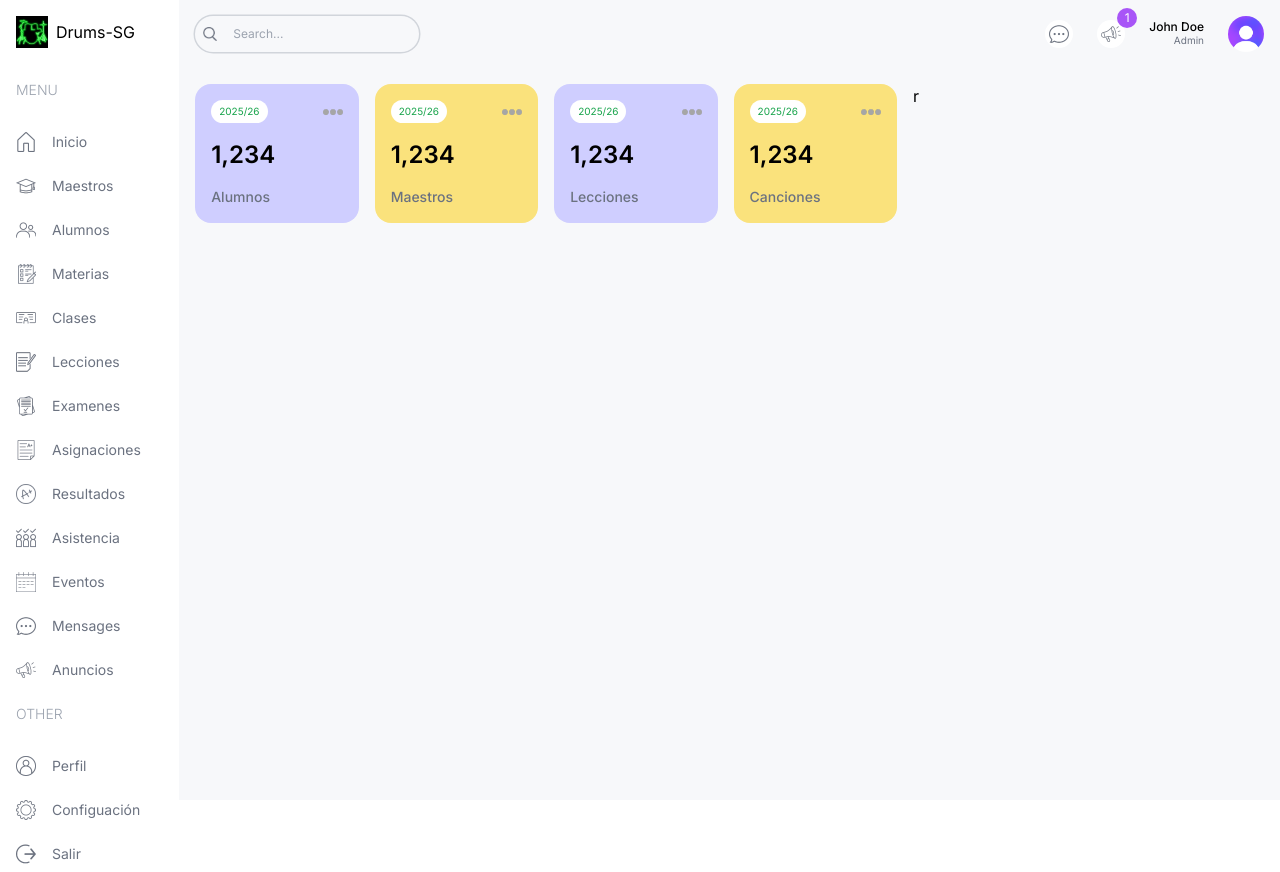
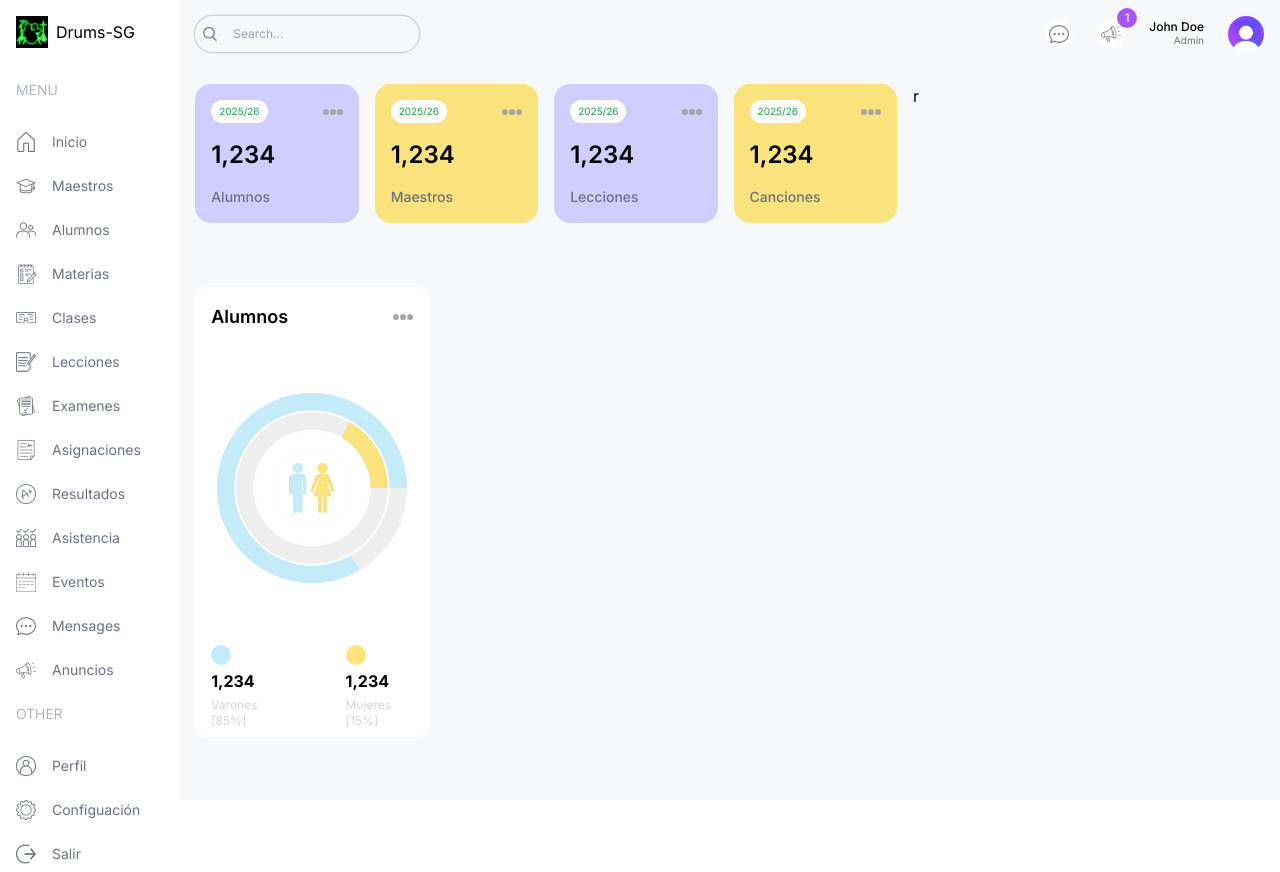
Before and after one commit to sgbateria-spec/drums-SG, a Next.js app: page /admin in a window 1280 px wide. Built offline with nearby package versions, Linux system fonts and the light colour scheme.

Commit message:
Instalamos recharts, creamos el primer gráfico de la página Admin, se mide el porcentaje de alumnos varones y mujeres, para esto creamos el archivo components/CountChart.tsx

```diff
--- a/package.json
+++ b/package.json
@@ -11,7 +11,8 @@
   "dependencies": {
     "next": "^14.2.33",
     "react": "^18",
-    "react-dom": "^18"
+    "react-dom": "^18",
+    "recharts": "^3.4.1"
   },
   "devDependencies": {
     "@types/node": "^20",
--- a/src/app/(dashboard)/admin/page.tsx
+++ b/src/app/(dashboard)/admin/page.tsx
@@ -1,10 +1,11 @@
+import CountChart from "@/components/CountChart"
 import UserCard from "@/components/UserCard"
 
 const AdminPage = () => {
     return (
         <div className="p-4 flex  gap-4 flex-col md:flex-row">
             {/* LEFT */}
-            <div className="w-full lg:w-2/3">
+            <div className="w-full lg:w-2/3 flex flex-col gap-8">
                 {/* USER CARDS */}
                 <div className="flex gap-4 justify-between flex-wrap">
                     <UserCard type="alumnos"/>
@@ -12,6 +13,16 @@
                     <UserCard type="lecciones"/>
                     <UserCard type="canciones"/>
                 </div>
+                {/* MIDDLE CHARTS */}
+                <div className="flex gap-4 flex-col lg:flex-row"></div>
+                {/* COUNT CHARTS */}
+                <div className="w-full lg:w-1/3 h-[450px]">
+                    <CountChart/>
+                </div>
+                {/* ATTENDANCE CHARTS */}
+                <div className="w-full lg:w-2/3 h-[450px]"></div>
+                {/* BOTTOM CHARTS */}
+                <div className=""></div>
             </div>
             {/* RIGHT */}
             <div className="w-full lg:w-1/3">r</div>
--- /dev/null
+++ b/src/components/CountChart.tsx
@@ -0,0 +1,65 @@
+"use client"
+
+import Image from 'next/image';
+import { RadialBarChart, RadialBar, Legend, ResponsiveContainer } from 'recharts';
+
+const data = [
+    {
+        name: "Total",
+        count: 6,
+        fill: "white",
+    },
+    {
+        name: "Mujeres",
+        count: 1,
+        fill: "#FAE27C",
+    },
+    {
+        name: "Varones",
+        count: 5,
+        fill: "#C3EBFA",
+    },
+
+];
+
+const CountChart = () => {
+    return (
+        <div className="bg-white rounded-xl w-full h-full p-4">
+            {/* TITLE */}
+            <div className="flex justify-between items-center">
+            <h1 className="text-lg font-semibold">Alumnos</h1>
+            <Image src="/moreDark.png" alt="" width={20} height={20}/>
+            </div>
+            {/* CHART */}
+            <div className="relative w-full h-[75%]">
+             <ResponsiveContainer>
+                <RadialBarChart cx="50%" cy="50%" innerRadius="40%" outerRadius="100%" barSize={32} data={data}>
+                    <RadialBar
+                        background
+                        dataKey="count"
+                    />
+
+                </RadialBarChart>
+            </ResponsiveContainer>
+            <Image src="/maleFemale.png" alt="" width={50} height={50} className="absolute top-1/2 left-1/2 -translate-x-1/2 -translate-y-1/2"/>
+            </div>
+            {/* BOTTOM */}
+            <div className='flex justify-center gap-16'>
+                <div className='flex flex-col gap-1'>
+                    <div className='w-5 h-5 bg-lamaSky rounded-full' />
+                        <h1 className="font-bold">1,234</h1>
+                        <h2 className="text-xs text-gray-300">Varones [85%]</h2>
+                    </div>
+
+                <div className='flex flex-col gap-1'>
+                    <div className='w-5 h-5 bg-lamaYellow rounded-full' />
+                        <h1 className="font-bold">1,234</h1>
+                        <h2 className="text-xs text-gray-300">Mujeres [15%]</h2>
+                    </div>
+                </div>
+            </div>
+
+    );
+};
+
+export default CountChart
```
Also changed, not shown: 1 other file (tests, documents, lock files or other folders).
